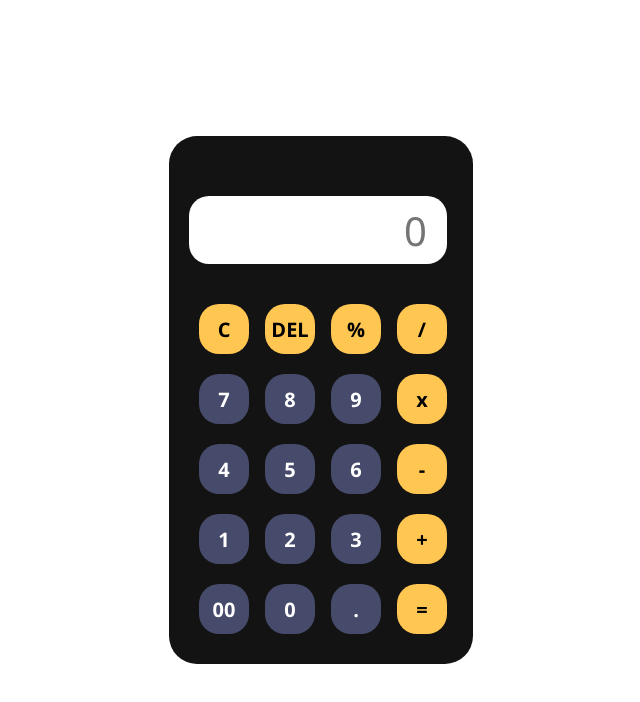
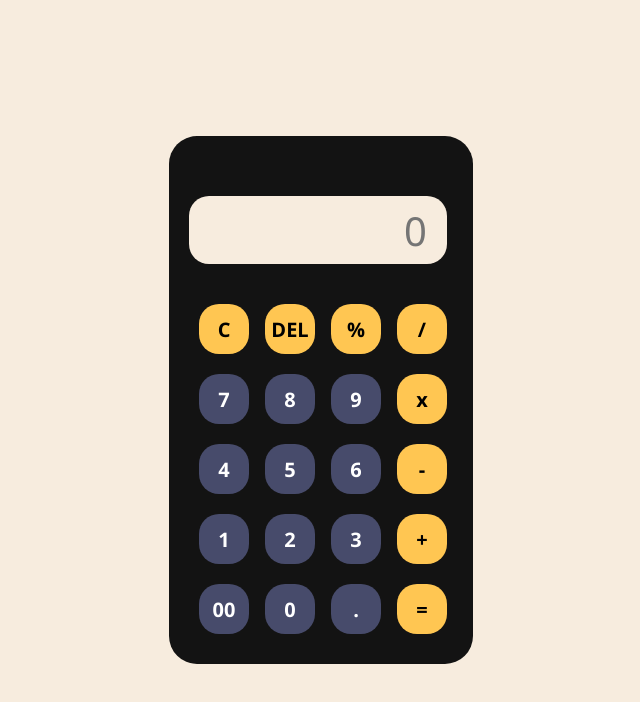
Before and after one commit to pritamdas2003/Calculator, a plain HTML site: page index.html in a window 1280 px wide. Shown: the whole page, without its empty margins (319-959 px from the left). Drawn offline with Linux system fonts and the light colour scheme.

Commit message:
Update style.css

```diff
--- a/style.css
+++ b/style.css
@@ -1,6 +1,6 @@
 * {
     font-family: "Segoe UI", Tahoma, Geneva, Verdana, sans-serif;
-    /* background-color: #FAEAB1; */
+    background-color: #F7ECDE;
     margin: 0;
     padding: 0;
     box-sizing: border-box;
@@ -8,8 +8,6 @@
 }
 
 .container {
-    /* background-color: #131313; */
-    /* min-height: 90vh; */
     height: 100vh;
     display: flex;
     align-items: center;
@@ -20,8 +18,6 @@
     background-color: #131313;
     border-radius: 28px;
     padding: 20px;
-    /* padding: 25px 35px; */
-    /* border-radius: 15px; */
     display: grid;
     grid-template-columns: repeat(4, 66px);
 }
@@ -32,7 +28,6 @@ input {
     width: 258px;
     border: none;
     border-radius: 20px;
-    /* color: gray; */
     text-align: end;
     margin: 40px 0px 30px 0px;
     padding: 20px;
```
